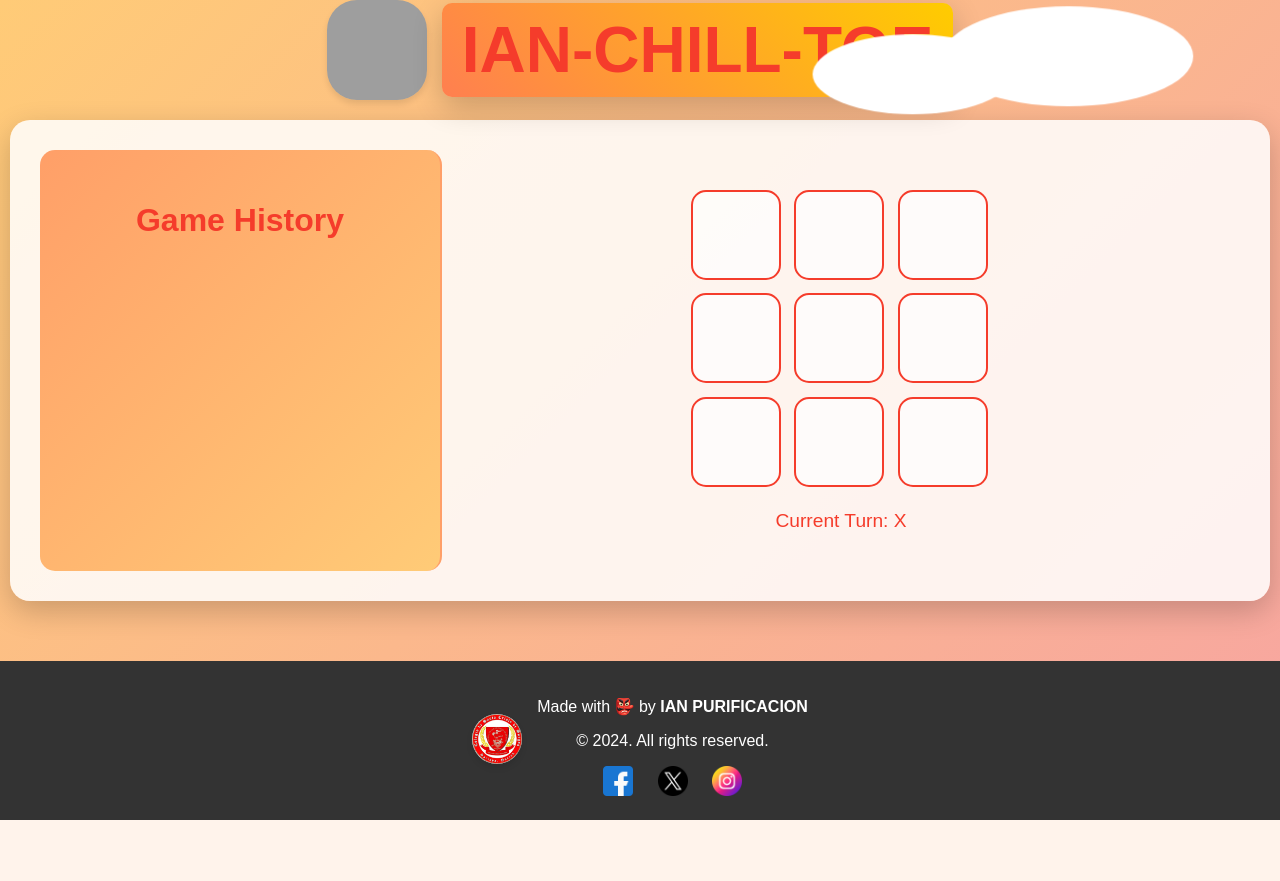
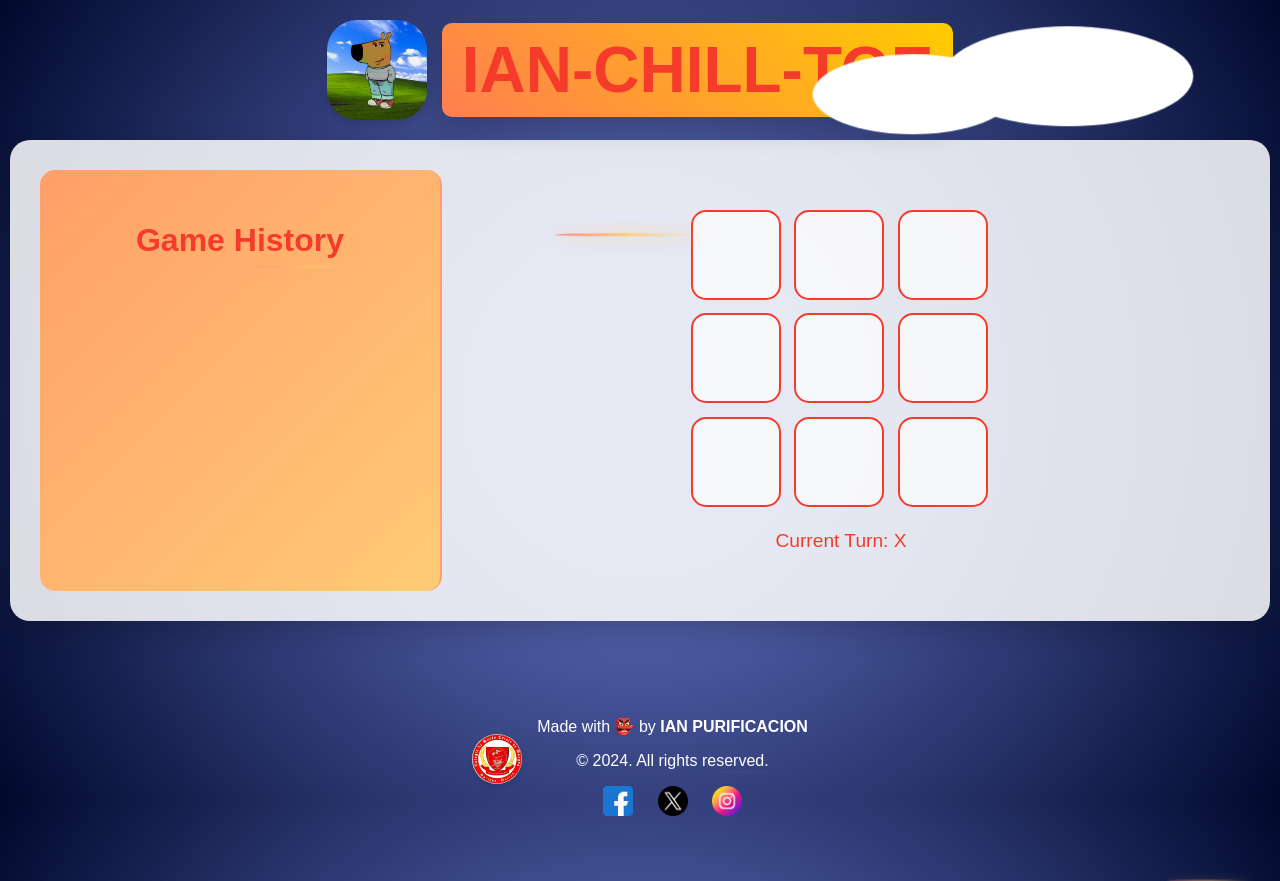
Before and after one commit to ianpurifying/ian-tac-toe_php, a PHP site: page / in a window 1280 px wide. Before the commit the page ends 820 px from the top, so only its background shows below. Run offline with PHP 8.4, Linux system fonts and the light colour scheme; grey boxes are pictures that could not be loaded.

Commit message:
change design

```diff
--- a/index.php
+++ b/index.php
@@ -7,14 +7,19 @@
 <head>
     <meta charset="UTF-8">
     <meta name="viewport" content="width=device-width, initial-scale=1.0">
-    <link rel="icon" type="image/jpeg" href="styles/images/chillguy.png">
+    <link rel="icon" type="image/jpeg" href="styles/images/chillguy.jpg">
     <link rel="stylesheet" href="styles/styles.css">
     <title>IAN-CHILL-TOE</title>
 </head>
 
 <body>
+    <div class="shooting-star" style="top: 20%; left: 10%; animation-delay: 0s;"></div>
+    <div class="shooting-star" style="top: 40%; left: 50%; animation-delay: 0.5s;"></div>
+    <div class="shooting-star" style="top: 60%; left: 30%; animation-delay: 1s;"></div>
+    <div class="shooting-star" style="top: 80%; left: 70%; animation-delay: 1.5s;"></div>
+
     <div class="header">
-        <img src="styles/images/chillguy.png" alt="Game Logo" class="logo">
+        <img src="styles/images/chillguy.jpg" alt="Game Logo" class="logo">
         <div class="title">IAN-CHILL-TOE</div>
     </div>
 
--- a/logic.php
+++ b/logic.php
@@ -15,7 +15,7 @@ if ($_SERVER['REQUEST_METHOD'] === 'POST') {
     }
 }
 
-// Initialize or reset the game state
+// Reset the game state
 function initializeGame()
 {
     $_SESSION['game'] = [
@@ -41,7 +41,7 @@ function handleMove($index)
     }
 }
 
-// Check for win, draw, or ongoing game
+// Check for result
 function checkResult($board)
 {
     $winningCombinations = [
--- a/styles/styles.css
+++ b/styles/styles.css
@@ -1,15 +1,68 @@
 /* Base Styles */
 body {
   font-family: Arial, sans-serif;
-  display: flex;
-  flex-direction: column;
-  justify-content: center;
-  align-items: center;
+  display: grid;
+  place-items: center; /* Center content both horizontally and vertically */
   height: 100vh;
   margin: 0;
-  background: linear-gradient(135deg, #ffcb77, #f7a5a1);
-  color: #f53c2b;
+  background: radial-gradient(circle at center, #5968b6 20%, #00082c 100%);
+  color: #ffffff;
   overflow: hidden;
+  position: relative;
+}
+
+/* Shooting star animation */
+.shooting-star {
+  position: absolute;
+  width: 150px;
+  height: 3px;
+  background: linear-gradient(90deg, #ff7c7c, #ffcb77, transparent);
+  border-radius: 50%;
+  box-shadow: 0 0 15px rgba(255, 200, 100, 0.8);
+  animation: shooting 2s infinite;
+}
+
+@keyframes twinkling {
+  from {
+    transform: translateY(0) rotate(0deg);
+  }
+  to {
+    transform: translateY(-50px) rotate(360deg);
+  }
+}
+
+@keyframes shooting {
+  0% {
+    transform: translate(-100px, -100px) scale(1);
+    opacity: 1;
+  }
+  50% {
+    opacity: 0.5;
+  }
+  100% {
+    transform: translate(300px, 300px) scale(0.5);
+    opacity: 0;
+  }
+}
+
+@keyframes spawn {
+  0%,
+  25%,
+  50%,
+  75%,
+  100% {
+    content: "";
+    position: absolute;
+    animation: shooting 2s infinite;
+  }
+}
+
+/* Text or any centered content */
+.content {
+  z-index: 10;
+  text-align: center;
+  font-size: 2rem;
+  text-shadow: 0 0 15px #ffffff, 0 0 30px #ffcb77;
 }
 
 /* Header Styles */
@@ -226,7 +279,6 @@ body {
 footer {
   width: 100%;
   height: 100%;
-  background-color: #333;
   color: #fff;
   padding: 20px 0;
   margin-top: 20px;
```
